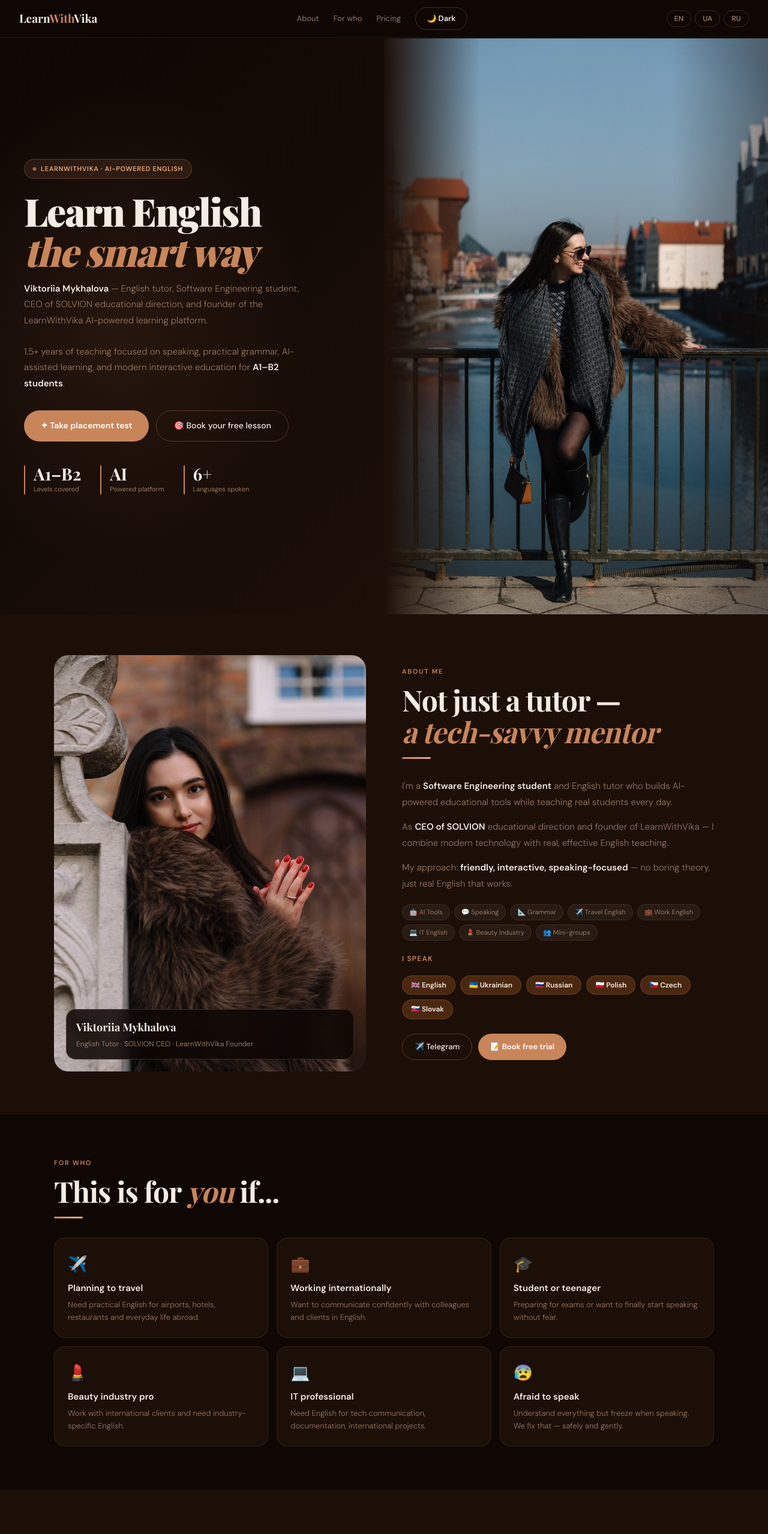
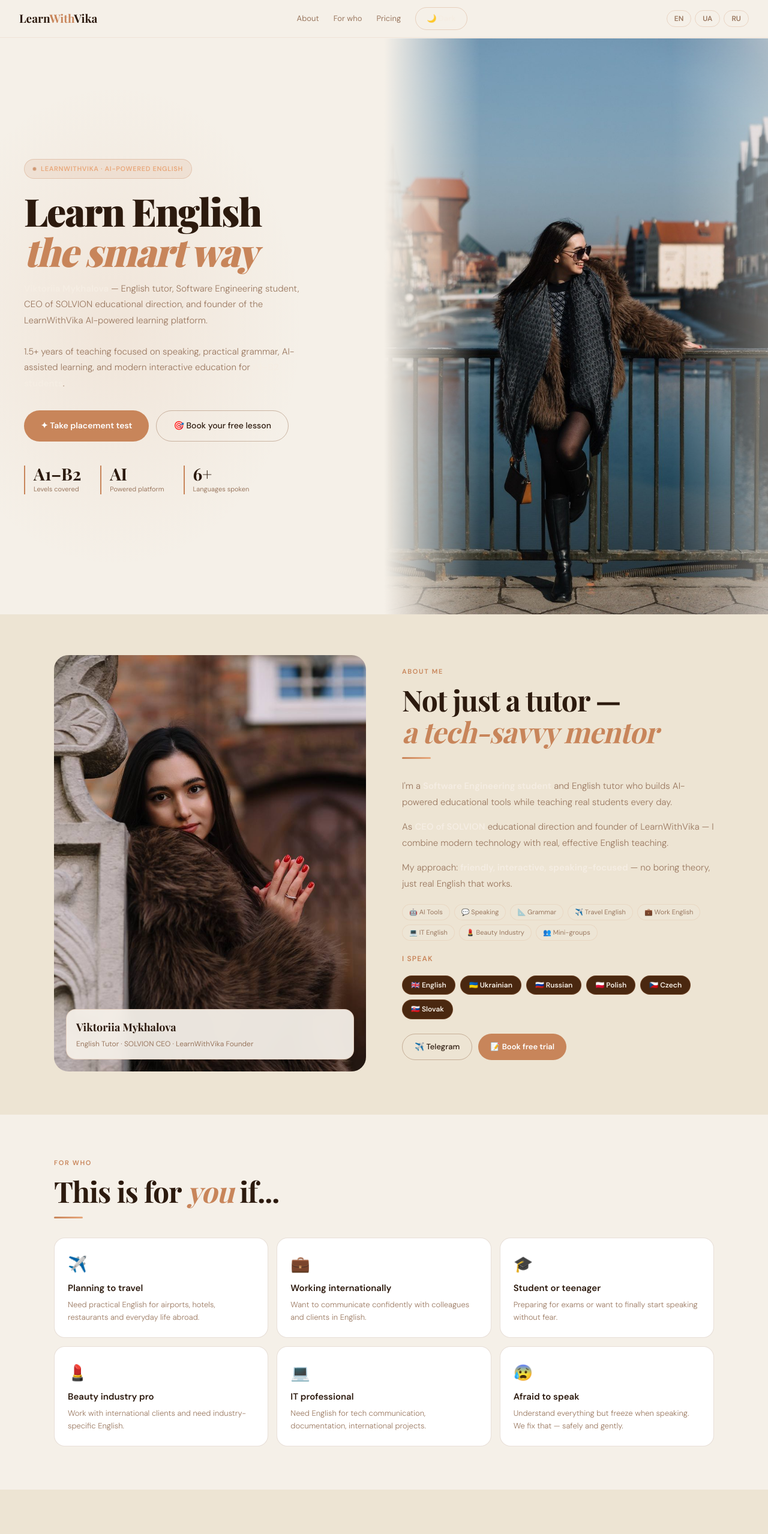
Before and after one commit to ViktoriiaMykhalova/learnwithvika-platform, a Next.js app: page / in a window 1280 px wide. Shown: the top 2557 px of the page at 60% size. Built offline with nearby package versions, Linux system fonts and the light colour scheme; a web font is replaced by a local one.

Commit message:
light theme colors

```diff
--- a/public/landing/style.css
+++ b/public/landing/style.css
@@ -391,3 +391,41 @@ h1, h2, h3 {
 
 
 }
+
+/* ── LearnWithVika light theme overrides ── */
+:root[data-theme="light"] .lwv-nav,
+:root[data-theme="light"] .lwv-hero,
+:root[data-theme="light"] .lwv-hero-left { background: #f5f0e8 !important; }
+
+:root[data-theme="light"] .lwv-about,
+:root[data-theme="light"] .lwv-pricing,
+:root[data-theme="light"] .lwv-footer { background: #ede4d3 !important; }
+
+:root[data-theme="light"] .lwv-for,
+:root[data-theme="light"] .lwv-reviews,
+:root[data-theme="light"] .lwv-cta-section { background: #f5f0e8 !important; }
+
+:root[data-theme="light"] .lwv-hero-title,
+:root[data-theme="light"] .lwv-section-title,
+:root[data-theme="light"] .lwv-stat-num,
+:root[data-theme="light"] .lwv-price-amount,
+:root[data-theme="light"] .lwv-footer-logo,
+:root[data-theme="light"] .lwv-review-text,
+:root[data-theme="light"] .lwv-for-title,
+:root[data-theme="light"] .lwv-price-name,
+:root[data-theme="light"] .lwv-cta-title,
+:root[data-theme="light"] .lwv-about-badge-name,
+:root[data-theme="light"] .lwv-review-name { color: #2c1a0e !important; }
+
+:root[data-theme="light"] .lwv-for-card,
+:root[data-theme="light"] .lwv-price-card,
+:root[data-theme="light"] .lwv-review-card { background: #ffffff !important; border-color: rgba(139,94,60,0.2) !important; }
+
+:root[data-theme="light"] .lwv-hero-overlay { background: linear-gradient(90deg, #f5f0e8 0%, transparent 25%, transparent 75%, rgba(245,240,232,0.4) 100%) !important; }
+
+:root[data-theme="light"] .lwv-logo,
+:root[data-theme="light"] .lwv-footer-logo { color: #2c1a0e !important; }
+
+:root[data-theme="light"] .lwv-btn-secondary { color: #2c1a0e !important; border-color: rgba(139,94,60,0.4) !important; }
+
+:root[data-theme="light"] .lwv-about-badge { background: rgba(245,240,232,0.95) !important; }
```
